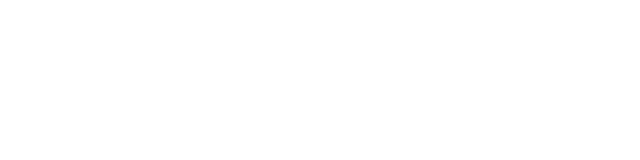
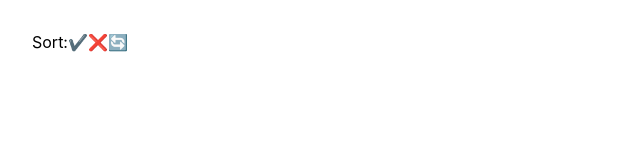
Before and after one commit to legharir/flashcards, a React (Create React App) app: page / in a window 1280 px wide. Shown: the top 160 px of the page, without its empty margins (0-640 px from the left). Built offline with nearby package versions, Linux system fonts and the light colour scheme.

Commit message:
Add ability to sort flashcards

```diff
--- a/src/App.js
+++ b/src/App.js
@@ -1,5 +1,14 @@
 import { useEffect, useState } from "react";
 import Flashcards from "./Flashcards";
+import styled from "styled-components";
+
+const Container = styled.div`
+  margin: 2em;
+`;
+
+const Clickable = styled.span`
+  cursor: pointer;
+`;
 
 function App() {
   const [flashcards, setFlashcards] = useState(
@@ -66,14 +75,29 @@
     setFlashcards(updatedFlashcards);
   };
 
+  const sortFlashcards = (status) => {
+    const updatedFlashcards = [...flashcards].sort((a, b) => {
+      if (a.status === status && b.status !== status) return -1;
+      else if (a.status !== status && b.status === status) return 1;
+      return 0;
+    });
+    setFlashcards(updatedFlashcards);
+  };
+
   return (
-    <>
+    <Container>
+      <div>
+        Sort:
+        <Clickable onClick={() => sortFlashcards("correct")}>✔️</Clickable>
+        <Clickable onClick={() => sortFlashcards("incorrect")}>❌</Clickable>
+        <Clickable onClick={() => sortFlashcards("unattempted")}>🔄</Clickable>
+      </div>
       <Flashcards
         flashcards={flashcards}
         setFlashcardStatus={setFlashcardStatus}
         setFlashcardImage={setFlashcardImage}
       />
-    </>
+    </Container>
   );
 }
 
--- a/src/Flashcard.js
+++ b/src/Flashcard.js
@@ -9,7 +9,7 @@
 
 const Container = styled.div`
   border: 1px solid black;
-  margin: 2em;
+  margin: 1em 0em 1em 0em;
   padding: 1em;
   background: ${(props) => statusToColor[props.status]};
 `;
```
